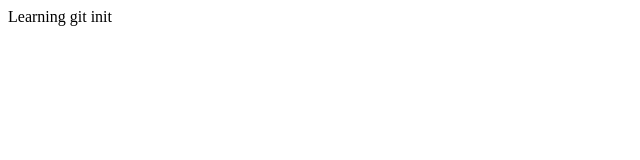
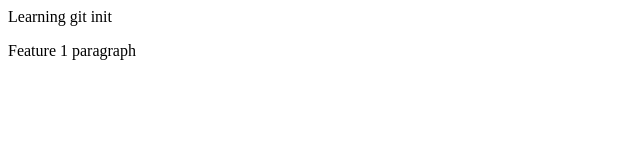
Before and after one commit to karthi1048/Learning-Git-and-Github-2, a plain HTML site: page index.html in a window 1280 px wide. Shown: the whole page, without its empty margins (0-640 px from the left). Drawn offline with Linux system fonts and the light colour scheme.

Commit message:
added paragraph to feature1 branch

```diff
--- a/index.html
+++ b/index.html
@@ -1 +1,3 @@
 <p>Learning git init</p>
+
+<p>Feature 1 paragraph</p>
```
